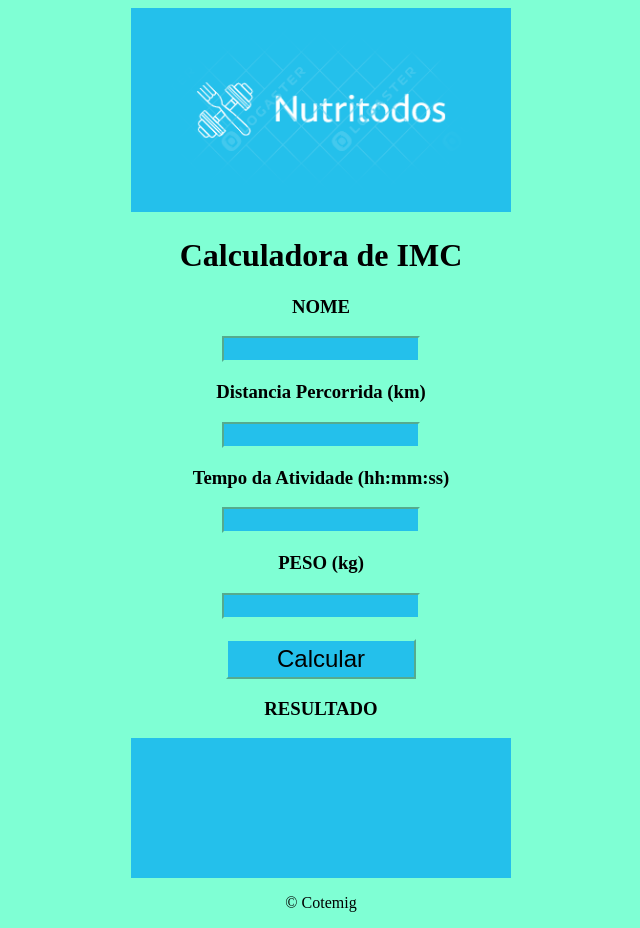
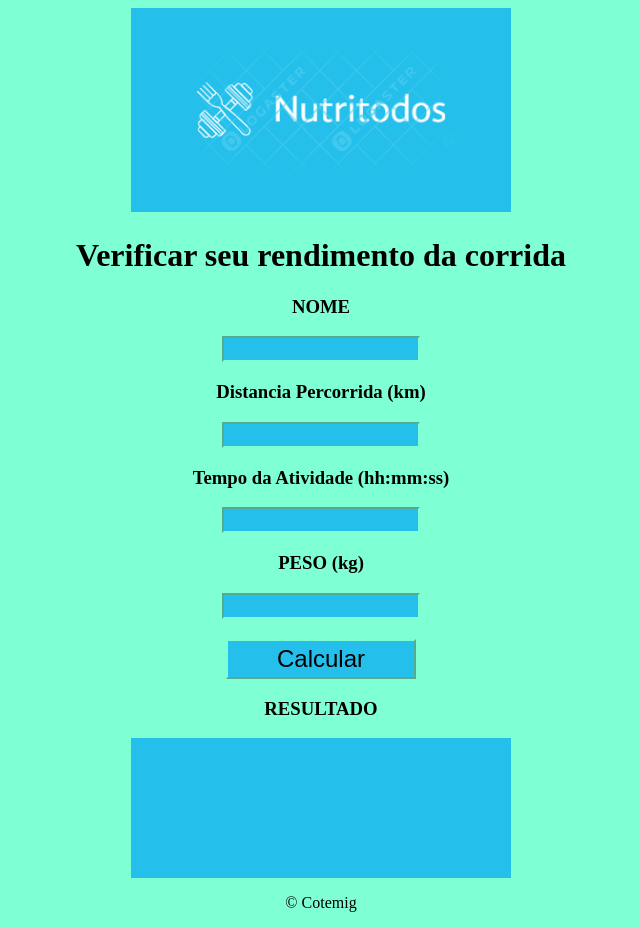
Before and after one commit to EduardoARezandeSilva/Projeto_individual, a plain HTML site: page index.html in a window 1280 px wide. Shown: the whole page, without its empty margins (319-959 px from the left). Drawn offline with Linux system fonts and the light colour scheme.

Commit message:
Update index.html

```diff
--- a/index.html
+++ b/index.html
@@ -14,7 +14,7 @@
 
         <header>
 
-            <h1>Calculadora de IMC</h1>
+            <h1>Verificar seu rendimento da corrida</h1>
 
         </header>
 
```
